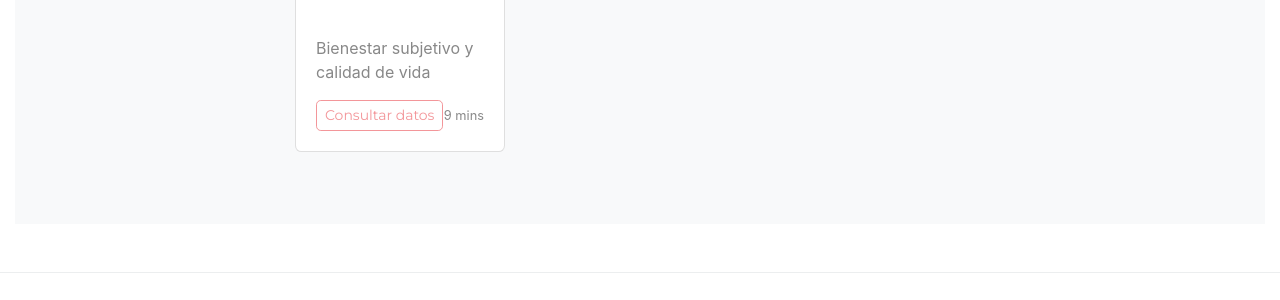
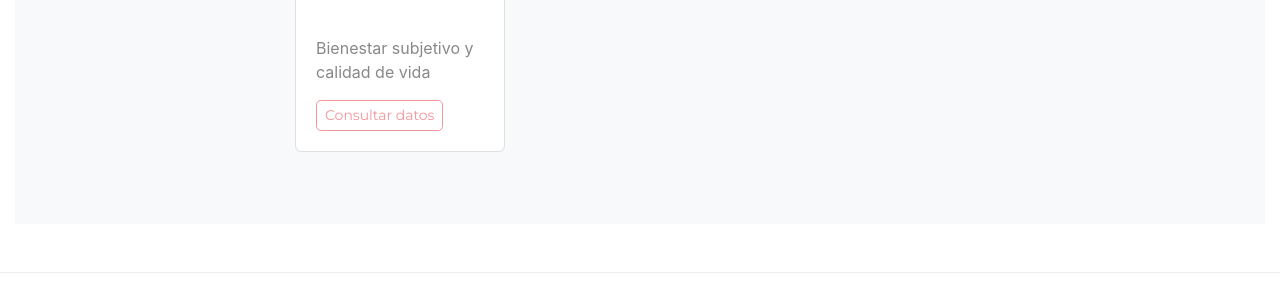
Before and after one commit to JaliscoComoVamos/epc2020, a Jekyll site: the page built from index.md, in a window 1280 px wide. Shown: the part 1195-1495 px from the top of the page. Built offline with Jekyll 4.4.1, drawn with Linux system fonts in a browser that asks for light colours.

Commit message:
Update index.md

```diff
--- a/index.md
+++ b/index.md
@@ -32,7 +32,7 @@ title: Bootstrap 4 Github Pages
                     <div class="btn-group">
                       <a href="bienestar-subjetivo.html"><button type="button" class="btn btn-sm btn-outline-secondary">Consultar datos</button></a>
                     </div>
-                    <small class="text-muted">9 mins</small>
+
                   </div>
                 </div>
               </div>
```
